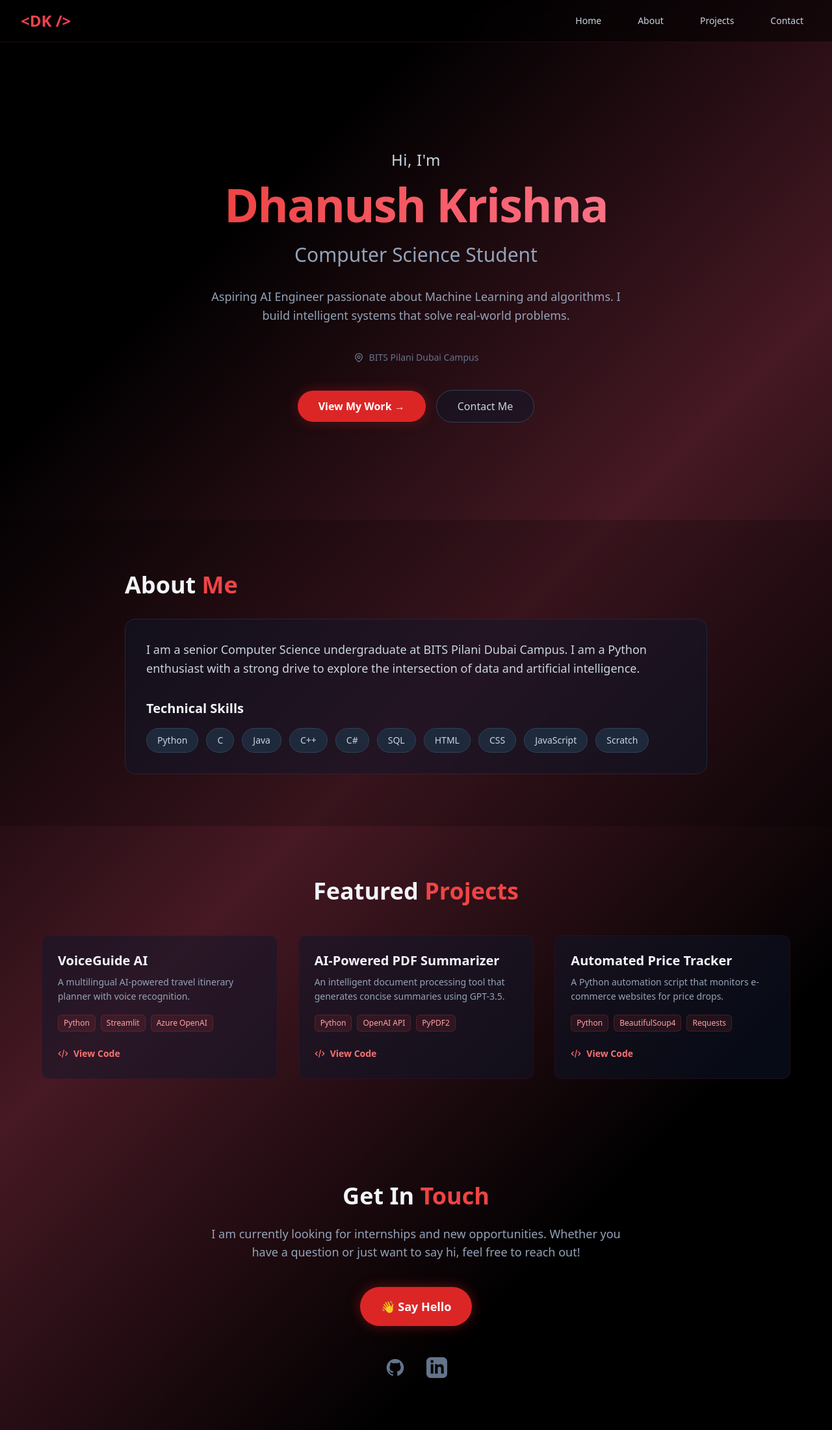
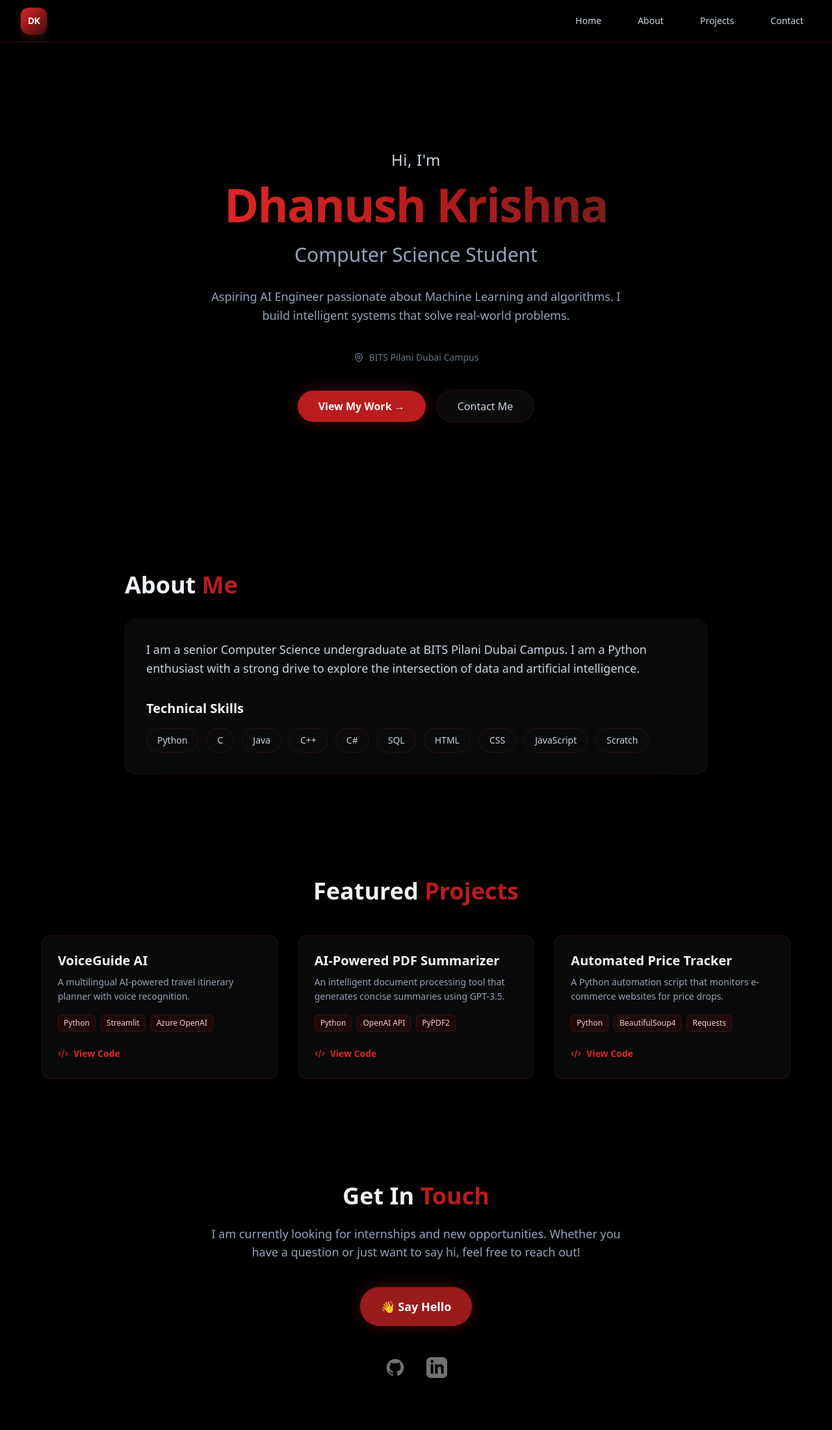
Before and after one commit to DhanushKrishna4/My-Portfolio, a React (Vite) app: page / in a window 1280 px wide. Shown: the whole page at 65% size. Built offline with nearby package versions, Linux system fonts and the light colour scheme.

Commit message:
Update theme to deep red and implement new logo

```diff
--- a/src/components/About.jsx
+++ b/src/components/About.jsx
@@ -4,13 +4,15 @@ const About = () => {
   const skills = ["Python", "C", "Java", "C++", "C#", "SQL", "HTML", "CSS", "JavaScript", "Scratch"];
 
   return (
-    <section id="about" className="py-20 px-6 bg-black/20">
+    // CHANGE 2 & 3: Darkened background to pure black/neutral to make red pop
+    <section id="about" className="py-20 px-6 bg-black">
       <div className="max-w-4xl mx-auto">
         <h2 className="text-3xl md:text-4xl font-bold mb-8 text-slate-100">
-          About <span className="text-red-500">Me</span>
+          About <span className="text-red-700">Me</span>
         </h2>
 
-        <div className="bg-slate-900/50 p-8 rounded-2xl border border-slate-800 backdrop-blur-sm">
+        {/* CHANGE 3: Swapped slate background for neutral/red-tinted border */}
+        <div className="bg-neutral-900/40 p-8 rounded-2xl border border-red-900/20 backdrop-blur-sm shadow-2xl shadow-red-900/5">
           <p className="text-slate-300 text-lg leading-relaxed mb-8">
             I am a senior Computer Science undergraduate at BITS Pilani Dubai Campus.
             I am a Python enthusiast with a strong drive to explore the intersection of data and artificial intelligence.
@@ -21,7 +23,8 @@ const About = () => {
             {skills.map((skill, index) => (
               <span
                 key={index}
-                className="px-4 py-2 bg-slate-800 text-slate-300 rounded-full text-sm font-medium border border-slate-700 hover:border-red-500 hover:text-red-400 hover:bg-red-500/10 transition-all duration-300 cursor-default"
+                // CHANGE 3: Replaced blue-slate tags with deep red themed tags
+                className="px-4 py-2 bg-neutral-950 text-slate-300 rounded-full text-sm font-medium border border-red-900/30 hover:border-red-600 hover:text-white hover:bg-red-950/40 transition-all duration-300 cursor-default"
               >
                 {skill}
               </span>
--- a/src/components/Contact.jsx
+++ b/src/components/Contact.jsx
@@ -2,33 +2,40 @@ import React from 'react';
 
 const Contact = () => {
   return (
-    <section id="contact" className="py-20 px-6 text-center">
+    // Added bg-black to stay consistent with the theme
+    <section id="contact" className="py-20 px-6 text-center bg-black">
       <div className="max-w-2xl mx-auto">
         <h2 className="text-3xl md:text-4xl font-bold mb-6 text-slate-100">
-          Get In <span className="text-red-500">Touch</span>
+          {/* CHANGE 2: Deepened the red to Ruby/Crimson */}
+          Get In <span className="text-red-700">Touch</span>
         </h2>
         <p className="text-slate-400 mb-10 text-lg">
           I am currently looking for internships and new opportunities.
           Whether you have a question or just want to say hi, feel free to reach out!
         </p>
 
+        {/* --- CHANGE 2: BUTTON COLOR & SHADOW UPDATE --- */}
         <a
           href="mailto:your.email@example.com"
-          className="inline-block px-8 py-4 rounded-full bg-red-600 text-white font-semibold text-lg hover:bg-red-700 hover:scale-105 transition-all duration-300 shadow-[0_0_20px_rgba(220,38,38,0.4)]"
+          // Swapped bg-red-600 for bg-red-800 and updated the shadow to a deeper red
+          className="inline-block px-8 py-4 rounded-full bg-red-800 text-white font-semibold text-lg hover:bg-red-900 hover:scale-105 transition-all duration-300 shadow-[0_0_25px_rgba(153,27,27,0.4)]"
         >
           👋 Say Hello
         </a>
 
-        {/* Social Links */}
+        {/* --- CHANGE 3: SOCIAL LINKS RE-THEMED --- */}
         <div className="mt-12 flex justify-center gap-8">
-          {/* Add your actual social links here */}
-          <a href="#" className="text-slate-500 hover:text-red-400 transition-colors">
+          <a href="#" className="text-neutral-500 hover:text-red-600 transition-colors">
             <span className="sr-only">GitHub</span>
-            <svg className="h-8 w-8" fill="currentColor" viewBox="0 0 24 24"><path fillRule="evenodd" d="M12 2C6.477 2 2 6.484 2 12.017c0 4.425 2.865 8.18 6.839 9.504.5.092.682-.217.682-.483 0-.237-.008-.868-.013-1.703-2.782.605-3.369-1.343-3.369-1.343-.454-1.158-1.11-1.466-1.11-1.466-.908-.62.069-.608.069-.608 1.003.07 1.531 1.032 1.531 1.032.892 1.53 2.341 1.088 2.91.832.092-.647.35-1.088.636-1.338-2.22-.253-4.555-1.113-4.555-4.951 0-1.093.39-1.988 1.029-2.688-.103-.253-.446-1.272.098-2.65 0 0 .84-.27 2.75 1.026A9.564 9.564 0 0112 6.844c.85.004 1.705.115 2.504.337 1.909-1.296 2.747-1.027 2.747-1.027.546 1.379.202 2.398.1 2.651.64.7 1.028 1.595 1.028 2.688 0 3.848-2.339 4.695-4.566 4.943.359.309.678.92.678 1.855 0 1.338-.012 2.419-.012 2.747 0 .268.18.58.688.482A10.019 10.019 0 0022 12.017C22 6.484 17.522 2 12 2z" clipRule="evenodd"/></svg>
+            <svg className="h-8 w-8" fill="currentColor" viewBox="0 0 24 24">
+              <path fillRule="evenodd" d="M12 2C6.477 2 2 6.484 2 12.017c0 4.425 2.865 8.18 6.839 9.504.5.092.682-.217.682-.483 0-.237-.008-.868-.013-1.703-2.782.605-3.369-1.343-3.369-1.343-.454-1.158-1.11-1.466-1.11-1.466-.908-.62.069-.608.069-.608 1.003.07 1.531 1.032 1.531 1.032.892 1.53 2.341 1.088 2.91.832.092-.647.35-1.088.636-1.338-2.22-.253-4.555-1.113-4.555-4.951 0-1.093.39-1.988 1.029-2.688-.103-.253-.446-1.272.098-2.65 0 0 .84-.27 2.75 1.026A9.564 9.564 0 0112 6.844c.85.004 1.705.115 2.504.337 1.909-1.296 2.747-1.027 2.747-1.027.546 1.379.202 2.398.1 2.651.64.7 1.028 1.595 1.028 2.688 0 3.848-2.339 4.695-4.566 4.943.359.309.678.92.678 1.855 0 1.338-.012 2.419-.012 2.747 0 .268.18.58.688.482A10.019 10.019 0 0022 12.017C22 6.484 17.522 2 12 2z" clipRule="evenodd"/>
+            </svg>
           </a>
-          <a href="#" className="text-slate-500 hover:text-red-400 transition-colors">
+          <a href="#" className="text-neutral-500 hover:text-red-600 transition-colors">
             <span className="sr-only">LinkedIn</span>
-            <svg className="h-8 w-8" fill="currentColor" viewBox="0 0 24 24"><path fillRule="evenodd" d="M19 0h-14c-2.761 0-5 2.239-5 5v14c0 2.761 2.239 5 5 5h14c2.762 0 5-2.239 5-5v-14c0-2.761-2.238-5-5-5zm-11 19h-3v-11h3v11zm-1.5-12.268c-.966 0-1.75-.79-1.75-1.764s.784-1.764 1.75-1.764 1.75.79 1.75 1.764-.783 1.764-1.75 1.764zm13.5 12.268h-3v-5.604c0-3.368-4-3.113-4 0v5.604h-3v-11h3v1.765c1.396-2.586 7-2.777 7 2.476v6.759z" clipRule="evenodd"/></svg>
+            <svg className="h-8 w-8" fill="currentColor" viewBox="0 0 24 24">
+              <path fillRule="evenodd" d="M19 0h-14c-2.761 0-5 2.239-5 5v14c0 2.761 2.239 5 5 5h14c2.762 0 5-2.239 5-5v-14c0-2.761-2.238-5-5-5zm-11 19h-3v-11h3v11zm-1.5-12.268c-.966 0-1.75-.79-1.75-1.764s.784-1.764 1.75-1.764 1.75.79 1.75 1.764-.783 1.764-1.75 1.764zm13.5 12.268h-3v-5.604c0-3.368-4-3.113-4 0v5.604h-3v-11h3v1.765c1.396-2.586 7-2.777 7 2.476v6.759z" clipRule="evenodd"/>
+            </svg>
           </a>
         </div>
       </div>
--- a/src/components/Hero.jsx
+++ b/src/components/Hero.jsx
@@ -2,7 +2,7 @@ import React from 'react';
 
 const Hero = () => {
   return (
-    <section id="home" className="min-h-screen flex items-center justify-center pt-20 px-6">
+    <section id="home" className="min-h-screen flex items-center justify-center pt-20 px-6 bg-black">
       <div className="text-center max-w-4xl mx-auto">
 
         {/* Intro Text */}
@@ -10,9 +10,9 @@ const Hero = () => {
           Hi, I'm
         </h2>
 
-        {/* Name with Red Gradient */}
+        {/* --- CHANGE 2: DEEPER RED GRADIENT --- */}
         <h1 className="text-5xl md:text-7xl font-bold mb-6 tracking-tight">
-          <span className="bg-gradient-to-r from-red-500 to-rose-400 bg-clip-text text-transparent">
+          <span className="bg-gradient-to-r from-red-600 via-red-700 to-red-900 bg-clip-text text-transparent">
             Dhanush Krishna
           </span>
         </h1>
@@ -37,18 +37,20 @@ const Hero = () => {
           <span>BITS Pilani Dubai Campus</span>
         </div>
 
-        {/* Buttons (Red Theme) */}
+        {/* --- CHANGE 2 & 3: THEMED BUTTONS --- */}
         <div className="flex flex-col sm:flex-row items-center justify-center gap-4">
           <a
             href="#projects"
-            className="px-8 py-3 rounded-full bg-red-600 text-white font-semibold hover:bg-red-700 hover:scale-105 transition-all duration-300 shadow-[0_0_20px_rgba(220,38,38,0.3)]"
+            // Changed to a deeper red (red-700) and updated shadow color
+            className="px-8 py-3 rounded-full bg-red-700 text-white font-semibold hover:bg-red-800 hover:scale-105 transition-all duration-300 shadow-[0_0_25px_rgba(153,27,27,0.4)]"
           >
             View My Work →
           </a>
 
           <a
             href="#contact"
-            className="px-8 py-3 rounded-full border border-slate-700 text-slate-300 font-medium hover:border-red-500 hover:text-red-400 transition-all duration-300 bg-slate-900/50"
+            // CHANGE 3: Removed slate-900/blue border. Swapped for neutral-950 and deep red hover.
+            className="px-8 py-3 rounded-full border border-red-900/30 text-slate-300 font-medium hover:border-red-600 hover:text-white hover:bg-red-950/30 transition-all duration-300 bg-neutral-950"
           >
             Contact Me
           </a>
--- a/src/components/Navbar.jsx
+++ b/src/components/Navbar.jsx
@@ -4,17 +4,23 @@ const Navbar = () => {
   const [isOpen, setIsOpen] = useState(false);
 
   return (
-    // Backdrop blur and dark red border
-    <nav className="fixed w-full z-50 bg-black/50 backdrop-blur-lg border-b border-red-900/30">
+    // CHANGE 2: Updated border to a deeper red (red-900/40)
+    <nav className="fixed w-full z-50 bg-black/60 backdrop-blur-lg border-b border-red-900/40">
       <div className="max-w-7xl mx-auto px-4 sm:px-6 lg:px-8">
         <div className="flex items-center justify-between h-16">
 
-          {/* Logo */}
-          <div className="flex-shrink-0 cursor-pointer">
-            <span className="text-2xl font-bold bg-gradient-to-r from-red-500 to-rose-500 bg-clip-text text-transparent">
-              &lt;DK /&gt;
+          {/* --- CHANGE 1: THE NEW LOGO (Option 1) --- */}
+          <a href="#home" className="group flex items-center gap-3">
+            {/* The Glossy App Icon with Deep Red Gradient */}
+            <div className="relative flex h-10 w-10 items-center justify-center rounded-xl bg-gradient-to-br from-red-600 to-red-950 text-white shadow-lg shadow-red-900/40 ring-1 ring-white/10 transition-transform duration-300 group-hover:scale-105">
+              <span className="font-bold text-sm tracking-tighter">DK</span>
+            </div>
+
+            {/* The Slide-out Text */}
+            <span className="max-w-0 overflow-hidden whitespace-nowrap bg-gradient-to-r from-white to-neutral-400 bg-clip-text text-xl font-bold text-transparent opacity-0 transition-all duration-500 ease-in-out group-hover:max-w-[200px] group-hover:opacity-100">
+              Dhanush
             </span>
-          </div>
+          </a>
 
           {/* Desktop Menu */}
           <div className="hidden md:block">
@@ -23,7 +29,8 @@ const Navbar = () => {
                 <a
                   key={item}
                   href={`#${item.toLowerCase()}`}
-                  className="text-slate-300 hover:text-red-400 hover:bg-red-500/10 px-3 py-2 rounded-md text-sm font-medium transition-all duration-300"
+                  // CHANGE 2: Hover colors shifted to a deeper red
+                  className="text-slate-300 hover:text-red-500 hover:bg-red-950/30 px-3 py-2 rounded-md text-sm font-medium transition-all duration-300"
                 >
                   {item}
                 </a>
@@ -35,7 +42,8 @@ const Navbar = () => {
           <div className="-mr-2 flex md:hidden">
             <button
               onClick={() => setIsOpen(!isOpen)}
-              className="inline-flex items-center justify-center p-2 rounded-md text-slate-400 hover:text-white hover:bg-red-500/20 focus:outline-none"
+              // CHANGE 2: Deep Red hover states
+              className="inline-flex items-center justify-center p-2 rounded-md text-slate-400 hover:text-white hover:bg-red-900/20 focus:outline-none"
             >
               <svg className="h-6 w-6" stroke="currentColor" fill="none" viewBox="0 0 24 24">
                 {isOpen ? (
@@ -51,13 +59,14 @@ const Navbar = () => {
 
       {/* Mobile Menu (Dropdown) */}
       {isOpen && (
-        <div className="md:hidden bg-black/95 border-b border-red-900/30">
+        // CHANGE 2 & 3: Darker background and deep red borders
+        <div className="md:hidden bg-black/95 border-b border-red-900/40">
           <div className="px-2 pt-2 pb-3 space-y-1 sm:px-3">
             {['Home', 'About', 'Projects', 'Contact'].map((item) => (
               <a
                 key={item}
                 href={`#${item.toLowerCase()}`}
-                className="text-slate-300 hover:text-red-400 block px-3 py-2 rounded-md text-base font-medium"
+                className="text-slate-300 hover:text-red-500 block px-3 py-2 rounded-md text-base font-medium"
                 onClick={() => setIsOpen(false)}
               >
                 {item}
--- a/src/components/Projects.jsx
+++ b/src/components/Projects.jsx
@@ -23,16 +23,18 @@ const Projects = () => {
   ];
 
   return (
-    <section id="projects" className="py-20 px-6">
+    // CHANGE 3: Background set to pure black
+    <section id="projects" className="py-20 px-6 bg-black">
       <div className="max-w-6xl mx-auto">
         <h2 className="text-3xl md:text-4xl font-bold mb-12 text-center text-slate-100">
-          Featured <span className="text-red-500">Projects</span>
+          Featured <span className="text-red-700">Projects</span>
         </h2>
 
         <div className="grid grid-cols-1 md:grid-cols-2 lg:grid-cols-3 gap-8">
           {projects.map((project, index) => (
-            <div key={index} className="bg-slate-900/50 p-6 rounded-xl border border-red-900/20 hover:border-red-500/50 transition-all duration-300 hover:-translate-y-2 hover:shadow-[0_0_20px_rgba(220,38,38,0.1)] group">
-              <h3 className="text-xl font-bold text-slate-100 mb-2 group-hover:text-red-400 transition-colors">
+            // CHANGE 3: Swapped bg-slate-900/50 for bg-neutral-900/40 and used deeper red shadow
+            <div key={index} className="bg-neutral-900/40 p-6 rounded-xl border border-red-900/30 hover:border-red-600/50 transition-all duration-300 hover:-translate-y-2 hover:shadow-[0_0_30px_rgba(153,27,27,0.2)] group">
+              <h3 className="text-xl font-bold text-slate-100 mb-2 group-hover:text-red-500 transition-colors">
                 {project.title}
               </h3>
               <p className="text-slate-400 mb-4 text-sm leading-relaxed">
@@ -40,12 +42,13 @@ const Projects = () => {
               </p>
               <div className="flex flex-wrap gap-2 mb-6">
                 {project.tech.map((tag, i) => (
-                  <span key={i} className="text-xs font-medium px-2 py-1 bg-red-500/10 text-red-300 rounded-md border border-red-500/20">
+                  // CHANGE 3: Updated tags to deep red theme
+                  <span key={i} className="text-xs font-medium px-2 py-1 bg-red-950/30 text-red-200 rounded-md border border-red-900/40">
                     {tag}
                   </span>
                 ))}
               </div>
-              <a href={project.link} className="inline-flex items-center text-sm font-semibold text-red-400 hover:text-red-300 transition-colors">
+              <a href={project.link} className="inline-flex items-center text-sm font-semibold text-red-600 hover:text-red-400 transition-colors">
                 <svg className="w-4 h-4 mr-2" fill="none" stroke="currentColor" viewBox="0 0 24 24">
                   <path strokeLinecap="round" strokeLinejoin="round" strokeWidth="2" d="M10 20l4-16m4 4l4 4-4 4M6 16l-4-4 4-4" />
                 </svg>
```
